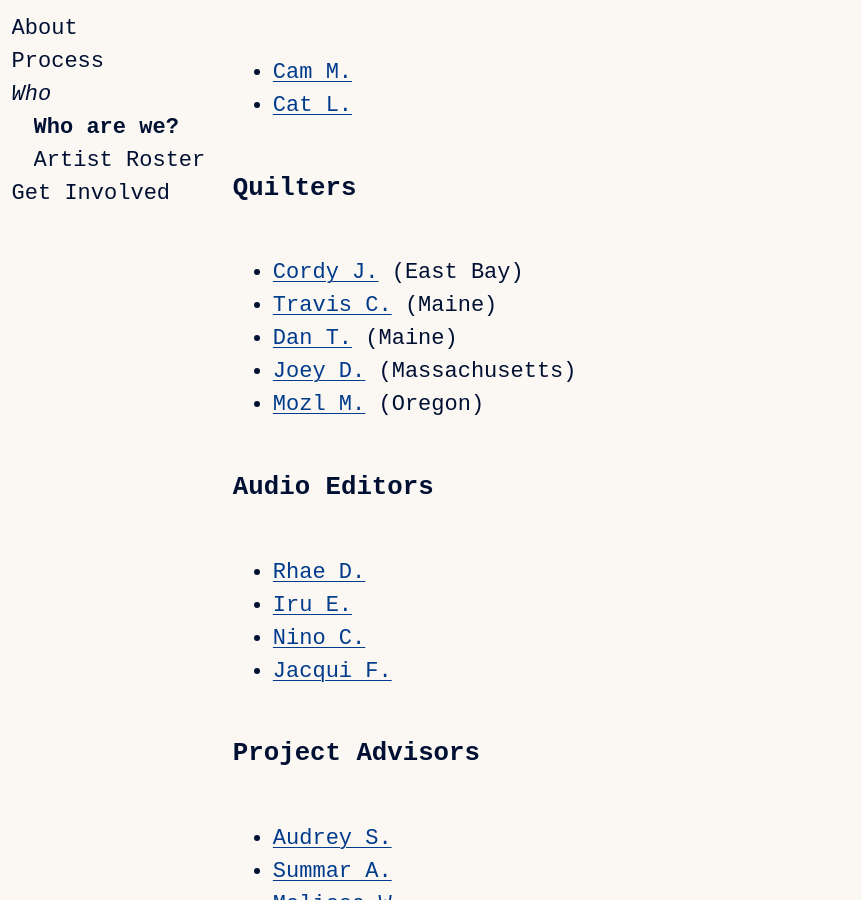
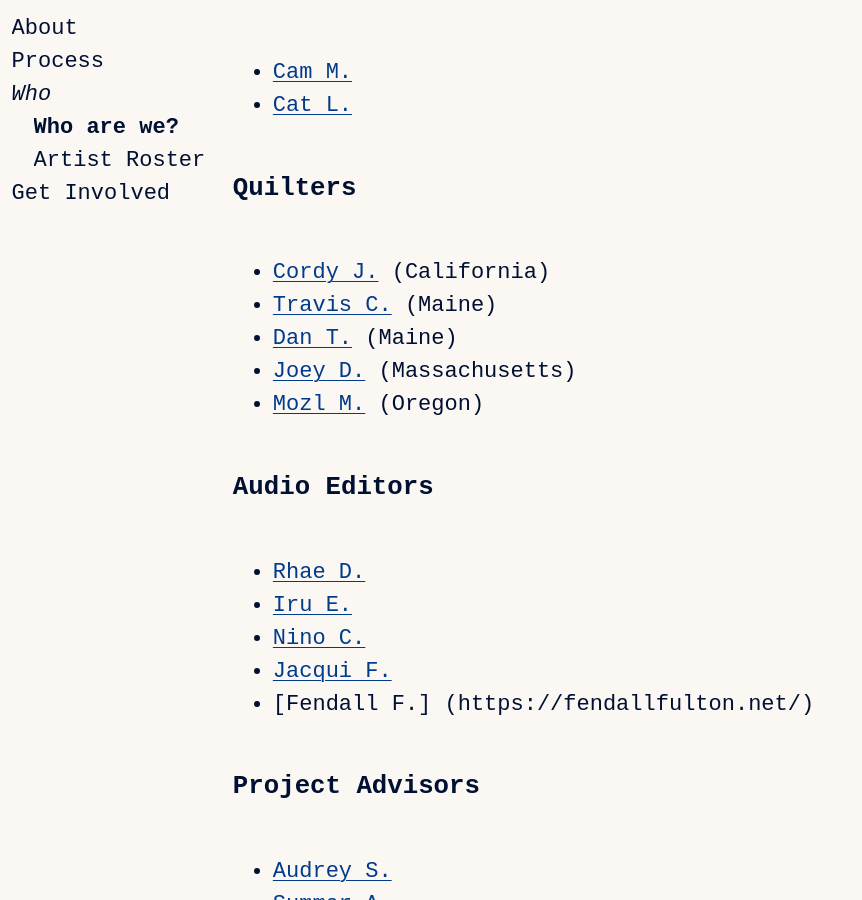
Before and after one commit to danieldickison/transmission-site, a Jekyll site: the page built from who.markdown, in a window 1280 px wide and 900 px high, scrolled down 912 px. Shown: the whole window, without its empty margins (0-862 px from the left). Built offline with Jekyll 4.4.1, drawn with Linux system fonts in a browser that asks for light colours; some web fonts are replaced; our own code applies the rules of GitHub Pages for plain Markdown files.

Commit message:
Update who.markdown

```diff
--- a/who.markdown
+++ b/who.markdown
@@ -27,7 +27,7 @@ This project takes place primarily on Ohlone land in the East Bay, California. W
 
 ### Quilters
 
-* [Cordy J.](http://corduroyjoan.com) (East Bay)
+* [Cordy J.](http://corduroyjoan.com) (California)
 * [Travis C.](https://www.travisclough.com/) (Maine)
 * [Dan T.](https://www.dantoomre.com/) (Maine)
 * [Joey D.](https://www.instagram.com/fish_of_salvation/?hl=en) (Massachusetts)
@@ -39,6 +39,7 @@ This project takes place primarily on Ohlone land in the East Bay, California. W
 * [Iru E.](https://iruekpunobi.com/)
 * [Nino C.](https://www.instagram.com/princejellobeb/?hl=en)
 * [Jacqui F.](https://stabbyunicorn.media/)
+* [Fendall F.] (https://fendallfulton.net/)
 
 ### Project Advisors
 
```
